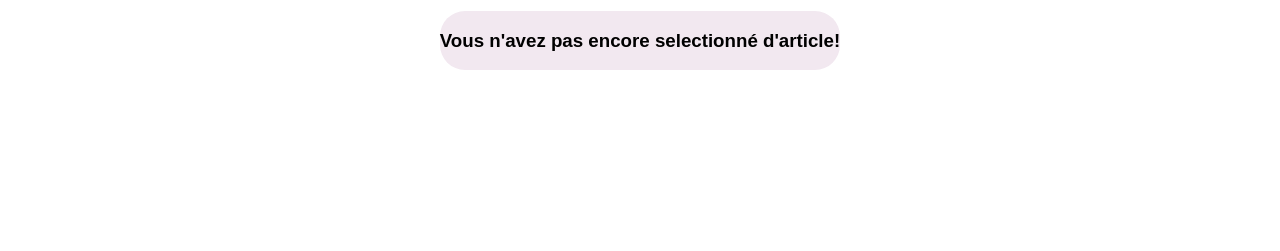
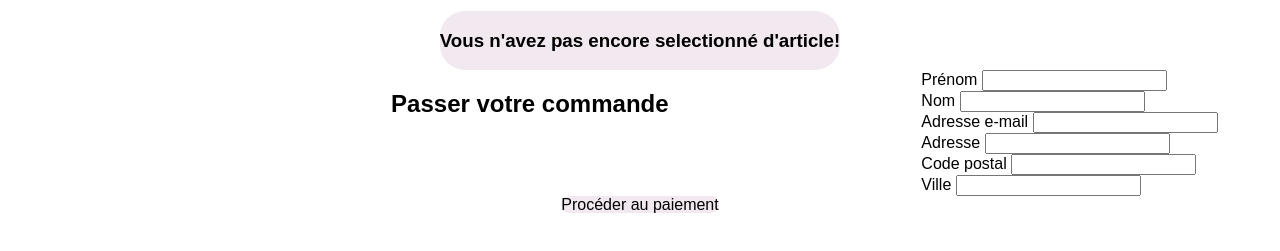
Before and after one commit to jonathanranchin/JonathanRanchin_5_22042021, a website: page cart.html in a window 1280 px wide. Shown: the part 177-428 px from the top of the page. Drawn offline with Linux system fonts and the light colour scheme.

Commit message:
Ajout d'un submit form dans la page du Cart

```diff
--- a/cart.html
+++ b/cart.html
@@ -16,7 +16,38 @@
             <h1>Vos articles sélectionés</h1>
             <section id="cart-area">
             </section>
-            <section id="submit-sheet"></section>
+            <section id="submit-sheet">
+                <h2>Passer votre commande</h2>
+                <div>
+                    <div>
+                      <label for="firstname" class="label">Prénom</label>
+                      <input type="text" name="firstname" id="firstname" class="input" required />
+                    </div>
+                    <div>
+                      <label for="lastname" class="label">Nom</label>
+                      <input type="text" name="lastname" id="lastname" class="input" required />
+                    </div>
+                    <div>
+                      <label for="email" class="label">Adresse e-mail</label>
+                      <input type="text" name="email" id="email" class="input" required />
+                    </div>
+                    <div>
+                      <label for="adress" class="label">Adresse</label>
+                      <input type="text" name="adress" id="adress" class="input" required />
+                    </div>
+                    <div>
+                      <label for="zipcode" class="label">Code postal</label>
+                      <input type="text" name="zipcode" id="zipcode" class="input" required />
+                    </div>
+                    <div>
+                      <label for="city" class="label">Ville</label>
+                      <input type="text" name="city" id="city" class="input" required />
+                    </div>
+                  </div>
+                  <div class="flex justify-end">
+                    <a id="confirmPurchase" href="#">Procéder au paiement </a>
+                  </div>
+            </section>
         </main>
         <footer>
             <!-- Footer à créer -->
--- a/js/pages/cart.js
+++ b/js/pages/cart.js
@@ -3,6 +3,8 @@ var totalCost = 0;
 let map = new Map();
 console.log(map);
 let mapnumber = 0;
+let quantity;
+
 window.onload = () => {
 
 var productInCart = localStorage.getItem('productIds');
@@ -18,21 +20,31 @@ var color = null;
         var index = i;
         color = productsdeletor.substring(0 , index)
         productsdeletor = productsdeletor.substring(index + 1);
+        console.log("Product found at base!" + productsdeletor)
         i = 0;
         }
+        /*
       if (i == productInCart.length) {
         color = productsdeletor[i];
-
-      }
+        console.log("Product found at contingency 1!" + productsdeletor)
+      } */
       if (color != null) {
         callApiForProductCart(color).then(teddy => createChosenProductCartAppearence (teddy));
+        console.log("Product found at contingency 2!" + productsdeletor);
         if (productsdeletor.length == 24) {
+          color = productsdeletor;
           callApiForProductCart(color).then(teddy => createChosenProductCartAppearence (teddy));
+          console.log("Product found at contingency 3!" + productsdeletor);
         }
       color= null;
     }
   }
   }
+}
+
+//Function to use the POST API parameter
+function orderButtonPost() {
+
 }
 
 //sets the quantity not fully built
@@ -41,7 +53,7 @@ function quantityParameter(map, color) {
         mapnumber++;
         console.log(mapnumber+'D');
 }
-let quantity;
+
 //Creates the cart objects
 function createChosenProductCartAppearence (teddy) {
   //  if(document.getElementById(teddy._id) == null) {
@@ -67,6 +79,7 @@ function callApiForProductCart (id) {
   .then((productData) => productData)
 }
 
+//Will create the listners for the cart page
 function addButtonListenersCartItems (name, price, id) {
   document.getElementById(id).addEventListener('click', ($event) => {
       $event.preventDefault();
@@ -88,8 +101,9 @@ function addButtonListenersCartItems (name, price, id) {
   });
 }
 
+//This function creates the different cart elements
 function createNewCartItem(name, imageUrl, price, id, quantity) {
-  //Building the core elements for the chosen product
+  //Building the core elements for the cart product
   let article = document.createElement("article");
   article.setAttribute("id", imageUrl);
   let divElement = document.createElement("span");
@@ -97,8 +111,6 @@ function createNewCartItem(name, imageUrl, price, id, quantity) {
   article.appendChild(createElementImg(imageUrl));
   divElement.appendChild(createElementPart("h3", name+' '));
 
-
-  //Building the different other product elements
   price /=100; price = price+ '€ ';
   divElement.appendChild(createElementPart("p", " Prix : " + price));
   divElement.appendChild(createElementPart("p"," Quantité : " + quantity));
```
